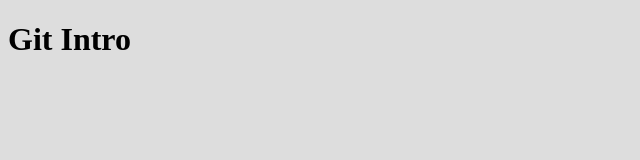
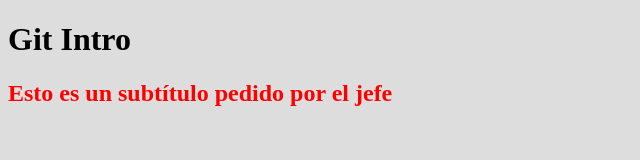
Before and after one commit to itmarianof/bootcamp-lu-jue, a plain HTML site: page index.html in a window 1280 px wide. Shown: the whole page, without its empty margins (0-640 px from the left). Drawn offline with Linux system fonts and the light colour scheme.

Commit message:
Agrego h2 en html y le coloco un estilo a ese h2 en el css

```diff
--- a/css/estilos.css
+++ b/css/estilos.css
@@ -1,3 +1,7 @@
 body {
     background-color: #ddd;
 }
+
+h2 {
+    color: red;
+}
--- a/index.html
+++ b/index.html
@@ -9,5 +9,7 @@
 <body>
     <h1>Git Intro</h1>
 
+    <h2>Esto es un subtítulo pedido por el jefe</h2>
+
 </body>
 </html>
```
